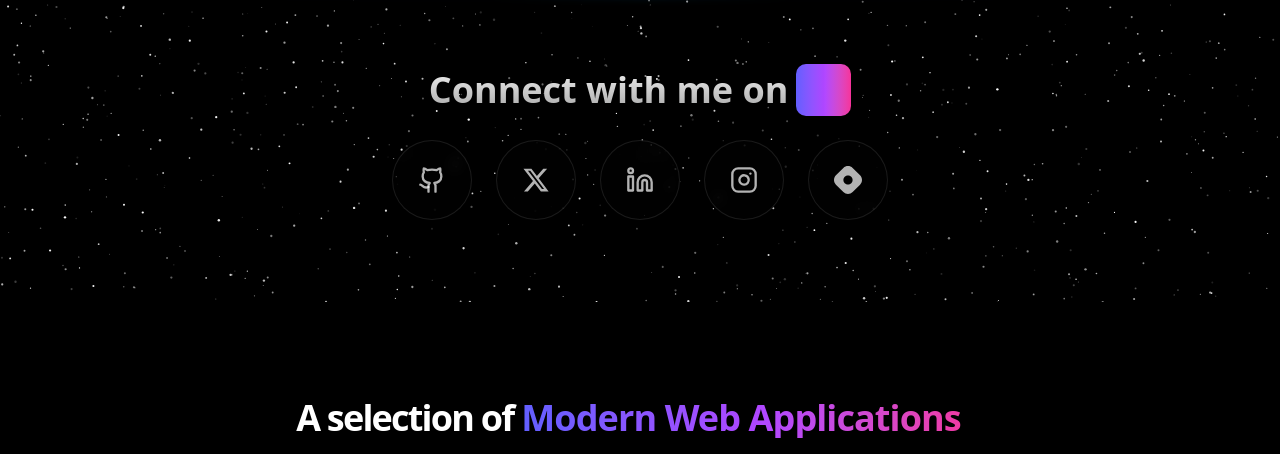
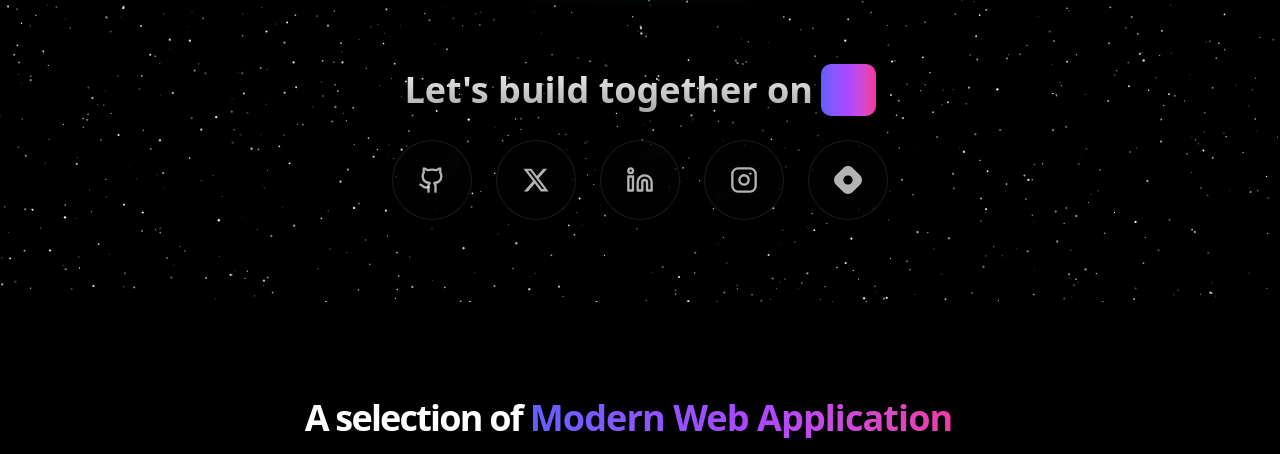
Before and after one commit to DarlingtonDeveloper/Darlington, a Next.js app: page / in a window 1280 px wide. Shown: the part 498-952 px from the top of the page. Built offline with nearby package versions, Linux system fonts and the light colour scheme.

Commit message:
Slight title updates

```diff
--- a/components/SparklesSection.tsx
+++ b/components/SparklesSection.tsx
@@ -60,7 +60,7 @@ export function SparklesSection() {
             <div className="absolute inset-0 flex flex-col items-center justify-center z-10">
                 <div className="text-center px-4">
                     <div className="flex items-center justify-center mb-6 text-3xl md:text-4xl font-bold bg-clip-text text-transparent bg-gradient-to-b from-neutral-50 to-neutral-400">
-                        <span className="mr-2">Connect with me on</span>
+                        <span className="mr-2">Let's build together on</span>
                         <TextRotate
                             texts={[
                                 "GitHub.",
--- a/components/gallery.tsx
+++ b/components/gallery.tsx
@@ -46,7 +46,7 @@ export function Gallery() {
       >
         <span>A selection of</span>
         <Typewriter
-          text={["Interactive Frontend Builds", "Modern Web Applications", "Live Prototypes", "Responsive Web Interfaces", "Production-Ready UI"]}
+          text={["Interactive Frontend Builds.", "Modern Web Applications.", "Live Prototypes.", "Responsive Web Interfaces.", "Production-Ready UI."]}
           speed={70}
           className="text-transparent bg-clip-text bg-gradient-to-r from-indigo-500 via-purple-500 to-pink-500"
           waitTime={1500}
--- a/components/portfolio.tsx
+++ b/components/portfolio.tsx
@@ -154,7 +154,7 @@ export function Portfolio() {
             elementLevelClassName="inline-block"
             transition={{ type: "spring", damping: 30, stiffness: 400 }}
             rotationInterval={3000}
-          /> on GitHub
+          /> on GitHub.
         </h2>
 
         <div className="mb-12 flex flex-wrap justify-center gap-4">
```
